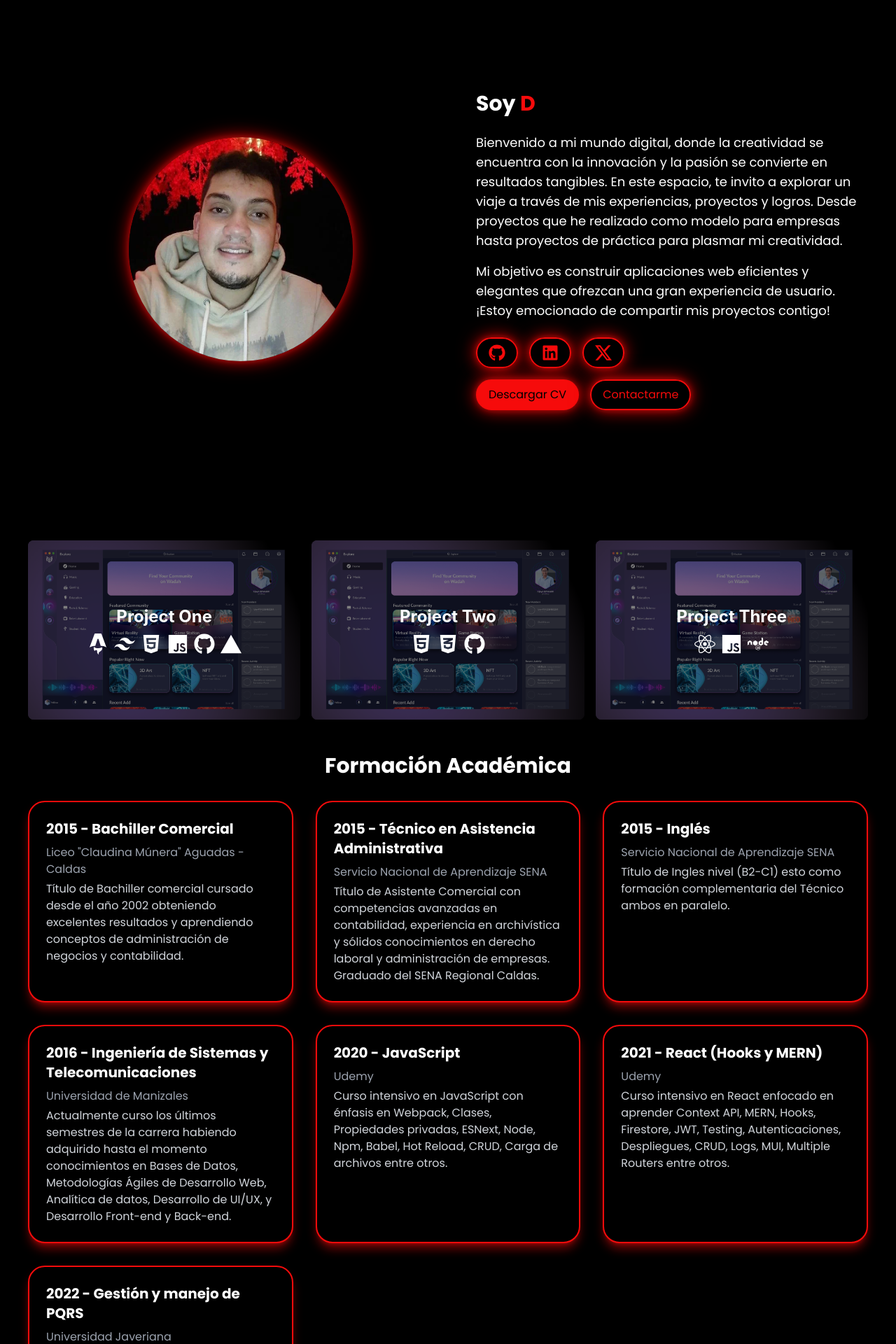
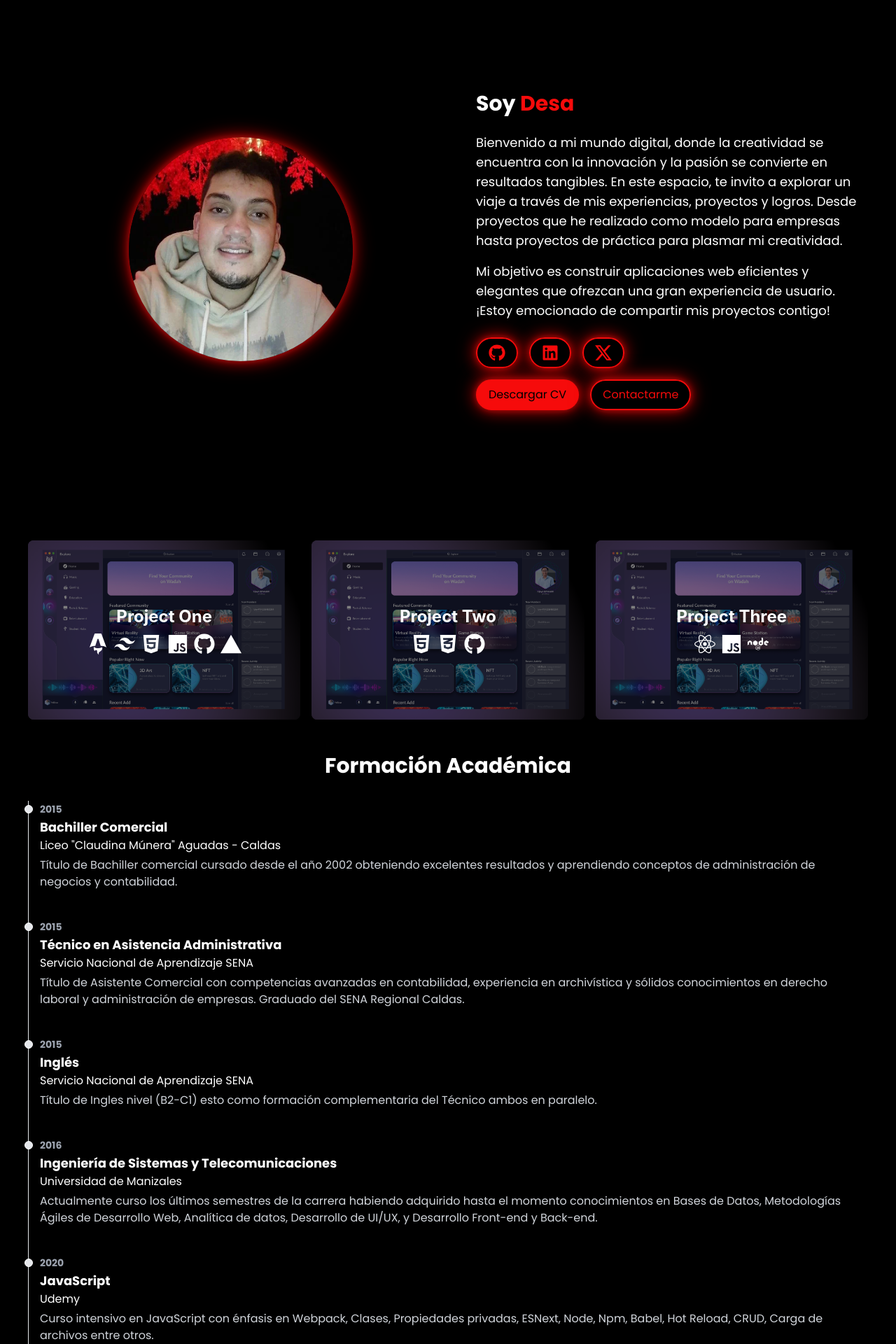
Before and after one commit to sogom01/portfolio-sogom, a React (Create React App) app: page / in a window 1280 px wide. Shown: the part 140-2060 px from the top of the page at 70% size. Built offline with nearby package versions, Linux system fonts and the light colour scheme.

Commit message:
Cambios en el about

```diff
--- a/src/App.js
+++ b/src/App.js
@@ -3,7 +3,7 @@ import Header from './components/Header';
 import About from './components/About';
 import Projects from './components/Projects';
 import Education from './components/Education';
-import Contact from './components/Contact';
+// import Contact from './components/Contact';
 
 function App() {
   return (
--- a/src/components/About.js
+++ b/src/components/About.js
@@ -1,11 +1,16 @@
-import React, { useState, useEffect } from 'react';
+import React, { useState, useEffect, useMemo } from 'react';
 import profileImage from '../img/3.webp';
 import { FaGithub, FaLinkedin } from 'react-icons/fa';
 import { SiX } from 'react-icons/si';
 
 const About = () => {
-    // eslint-disable-next-line react-hooks/exhaustive-deps
-    const roles = ['Desarrollador de Software', 'Desarrollador front-end', 'Diseñador de UI/UX', 'Tester de Software', 'Analista de datos'];
+    const roles = useMemo(() => [
+        'Desarrollador de Software',
+        'Desarrollador front-end',
+        'Diseñador de UI/UX',
+        'Tester de Software',
+        'Analista de datos'
+    ], []);
 
     const [currentRole, setCurrentRole] = useState(0);
     const [displayedText, setDisplayedText] = useState('');
@@ -18,7 +23,7 @@ const About = () => {
                     if (prev.length < roles[currentRole].length) {
                         return roles[currentRole].slice(0, prev.length + 1);
                     } else {
-                        setTimeout(() => setDeleting(true), 500);
+                        setTimeout(() => setDeleting(true), 1000); // Pausa más larga antes de borrar
                         return prev;
                     }
                 } else {
@@ -33,10 +38,10 @@ const About = () => {
             });
         };
 
-        const typingInterval = setInterval(handleTyping, 100);
+        const typingTimeout = setTimeout(handleTyping, deleting ? 50 : 150); // Controlar la velocidad de borrado y escritura
 
-        return () => clearInterval(typingInterval);
-    }, [currentRole, deleting, roles]);
+        return () => clearTimeout(typingTimeout);
+    }, [displayedText, deleting, roles, currentRole]);
 
     return (
         <div className="flex flex-col md:flex-row items-center justify-center min-h-screen bg-transparent p-6 overflow-hidden font-poppins">
@@ -56,22 +61,21 @@ const About = () => {
                     Mi objetivo es construir aplicaciones web eficientes y elegantes que ofrezcan una gran experiencia de usuario. ¡Estoy emocionado de compartir mis proyectos contigo!
                 </p>
                 <div className="flex justify-center md:justify-start space-x-4 mt-6">
-                    <a href="https://github.com/sogom01" target="_blank" rel="noopener noreferrer" className="btn-neon rounded-full">
+                    <a href="https://github.com/sogom01" target="_blank" rel="noopener noreferrer" className="btn-neon rounded-full" aria-label="Github">
                         <FaGithub size={24} />
                     </a>
-                    <a href="https://www.linkedin.com/in/juan-sebasti%C3%A1n-osorio-g%C3%B3mez-8b1074137" target="_blank" rel="noopener noreferrer" className="btn-neon rounded-full">
+                    <a href="https://www.linkedin.com/in/sogom/" target="_blank" rel="noopener noreferrer" className="btn-neon rounded-full" aria-label="LinkedIn">
                         <FaLinkedin size={24} />
                     </a>
-                    <a href="https://x.com/sogom_01" target="_blank" rel="noopener noreferrer" className="btn-neon rounded-full">
+                    <a href="https://x.com/sogom_01" target="_blank" rel="noopener noreferrer" className="btn-neon rounded-full" aria-label="X (anteriormente Twitter)">
                         <SiX size={24} />
                     </a>
                 </div>
                 <div className="flex flex-col md:flex-row justify-center md:justify-start space-y-4 md:space-y-0 md:space-x-4 mt-4 w-full">
-                    {/* <a href="/Curriculum-Vitae.pdf" target="_blank" rel="noopener noreferrer" className="btn-neon-cv rounded-full text-center px-6 py-2 whitespace-nowrap"> */}
-                    <a href="#.pdf" target="_blank" rel="noopener noreferrer" className="btn-neon-cv rounded-full text-center px-6 py-2 whitespace-nowrap">
+                    <a href="/Curriculum-Vitae.pdf" target="_blank" rel="noopener noreferrer" className="btn-neon-cv rounded-full text-center px-6 py-2 whitespace-nowrap">
                         Descargar CV
                     </a>
-                    <a href="mailto:your-email@example.com" className="btn-neon rounded-full text-center px-6 py-2 whitespace-nowrap">
+                    <a href="mailto:jsogfd@gmail.com" className="btn-neon rounded-full text-center px-6 py-2 whitespace-nowrap">
                         Contactarme
                     </a>
                 </div>
--- a/src/components/Education.js
+++ b/src/components/Education.js
@@ -1,4 +1,3 @@
-// src/components/EducationTimeline.js
 import React from 'react';
 
 const EducationTimeline = () => {
@@ -48,17 +47,19 @@ const EducationTimeline = () => {
     ];
 
     return (
-        <div className="container mx-auto px-4 py-8 font-poppins">
+        <div className="container mx-auto px-4 py-8 font-poppins bg-transparent">
             <h2 className="text-3xl font-bold mb-8 text-center text-white">Formación Académica</h2>
-            <div className="grid grid-cols-1 sm:grid-cols-2 lg:grid-cols-3 gap-8">
+            <ol className="relative border-s border-gray-200 dark:border-gray-700">
                 {educationData.map((item, index) => (
-                    <div key={index} className="bg-black border-2 border-red-700 shadow-lg shadow-red-700/50 p-6 rounded-3xl transform hover:scale-105 transition-transform duration-300">
-                        <h3 className="text-xl font-semibold text-white mb-2">{item.year} - {item.title}</h3>
-                        <h4 className="text-md font-medium text-gray-400 mb-1">{item.institution}</h4>
-                        <p className="text-gray-300">{item.description}</p>
-                    </div>
+                    <li key={index} className="mb-10 ms-4">
+                        <div className="absolute w-3 h-3 bg-gray-200 rounded-full mt-1.5 -start-1.5 border border-white dark:border-gray-900 dark:bg-red-700"></div>
+                        <time className="mb-1 text-sm font-bold leading-none text-gray-400 dark:text-white">{item.year}</time>
+                        <h3 className="text-lg font-semibold text-white">{item.title}</h3>
+                        <h4 className="text-md font-medium text-white mb-1">{item.institution}</h4>
+                        <p className="text-base font-normal text-gray-300 dark:text-gray-400">{item.description}</p>
+                    </li>
                 ))}
-            </div>
+            </ol>
         </div>
     );
 };
```
